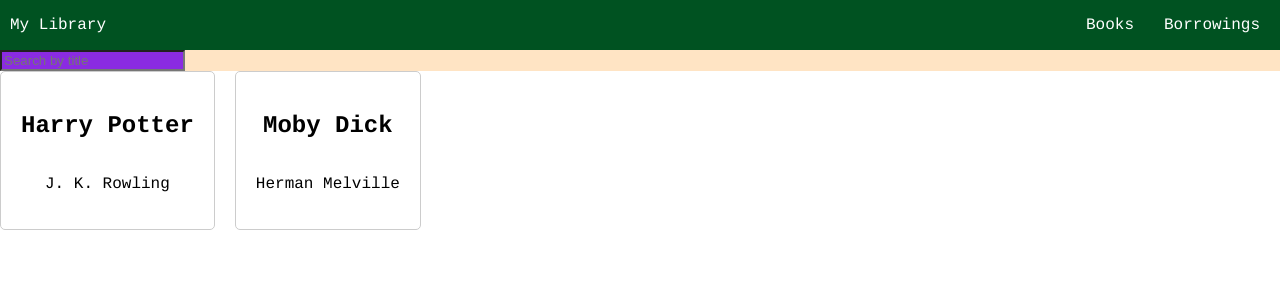
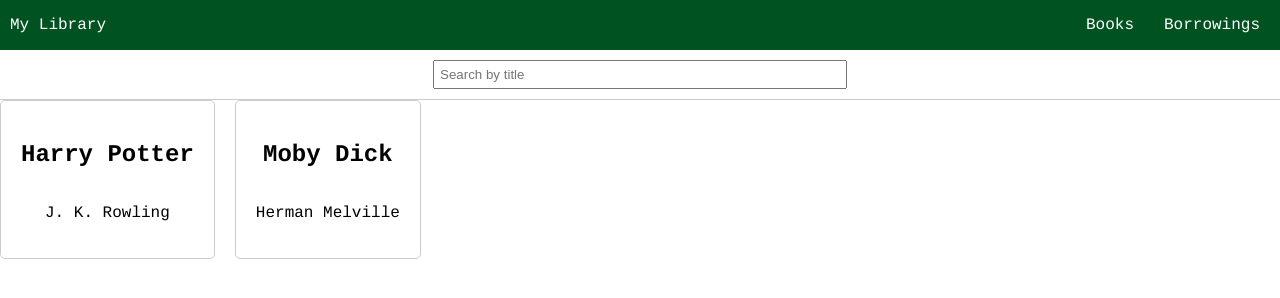
Before and after one commit to sergiomartindev/library, a website built with Vite: page index.html in a window 1280 px wide. Built offline with nearby package versions, Linux system fonts and the light colour scheme.

Commit message:
Searchbar styles

```diff
--- a/styles/search-bar.css
+++ b/styles/search-bar.css
@@ -1,11 +1,13 @@
 .search-bar__form {
-  background-color: bisque;
+  display: flex;
+  justify-content: center;
+  align-items: center;
+
+  padding: var(--p-md);
+  border-bottom: solid 1px var(--gray--light);
 }
 
 .search-bar__input {
-  background-color: blueviolet;
+  flex: 0 0 400px;
+  padding: var(--p-xs);
 }
-
-.search-bar__submit-button {
-  background-color: aquamarine;
-}
--- a/styles/variables.css
+++ b/styles/variables.css
@@ -1,6 +1,7 @@
 :root {
   --main-color: #005221;
   --main-color--dark: #003a17;
+  --gray--light: #cccccc;
 
   --p-xs: 5px;
   --p-md: 10px;
```
